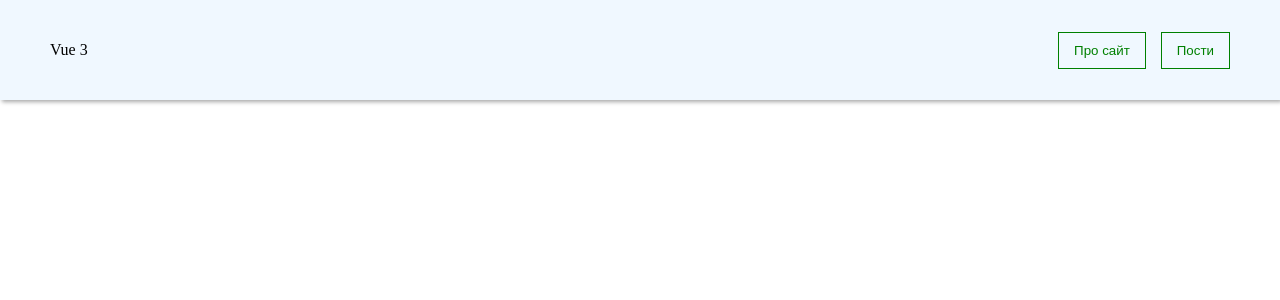
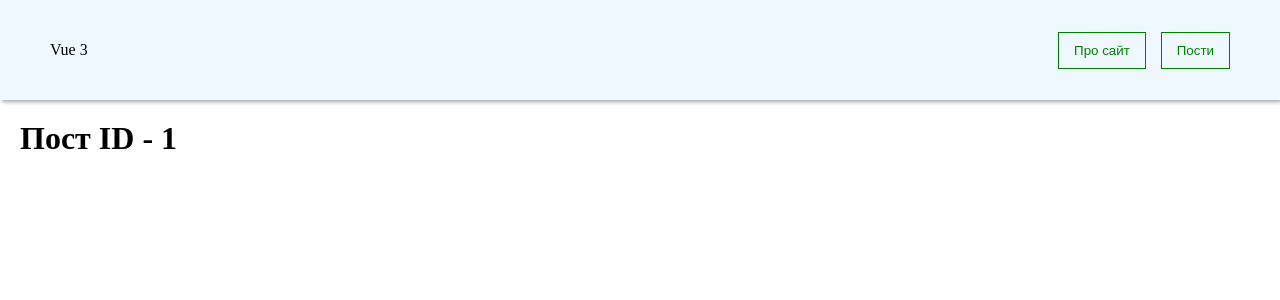
Before and after one commit to YanaKostevich/basic-vue, a Vue app: page /posts/1 in a window 1280 px wide. Before the commit this address had no page. Shown: the top 300 px of the page. Built offline with nearby package versions, Linux system fonts and the light colour scheme.

Commit message:
router postid

```diff
--- a/src/components/PostItem.vue
+++ b/src/components/PostItem.vue
@@ -6,6 +6,7 @@
         </div>
         <div class="post__btn">
             <my-button @click="$emit('remove', post)">Видалити</my-button>
+            <my-button @click="$router.push(`/posts/${post.id}`)">Відкрити</my-button>
         </div>
     </div>
 </template>
@@ -32,5 +33,7 @@
     align-items: center;
     justify-content: space-between;
 }
-
+.post__btn{
+    display: flex;
+}
 </style>
--- /dev/null
+++ b/src/pages/PostIdPage.vue
@@ -0,0 +1,15 @@
+<template>
+    <div>
+        <h1>Пост ID - {{$route.params.id}}</h1>
+    </div>
+</template>
+
+<script>
+export default {
+
+}
+</script>
+
+<style lang="scss" scoped>
+
+</style>
--- a/src/router/router.js
+++ b/src/router/router.js
@@ -3,6 +3,7 @@
 import {create} from "axios";
 import PostPage from "@/pages/PostPage.vue";
 import About from "@/pages/About.vue";
+import PostIdPage from "@/pages/PostIdPage.vue";
 
 const routes = [
     {
@@ -17,6 +18,10 @@
         path: '/about',
         component: About
     },
+    {
+        path: '/posts/:id',
+        component: PostIdPage
+    },
 ]
 
 const router = createRouter({
```
